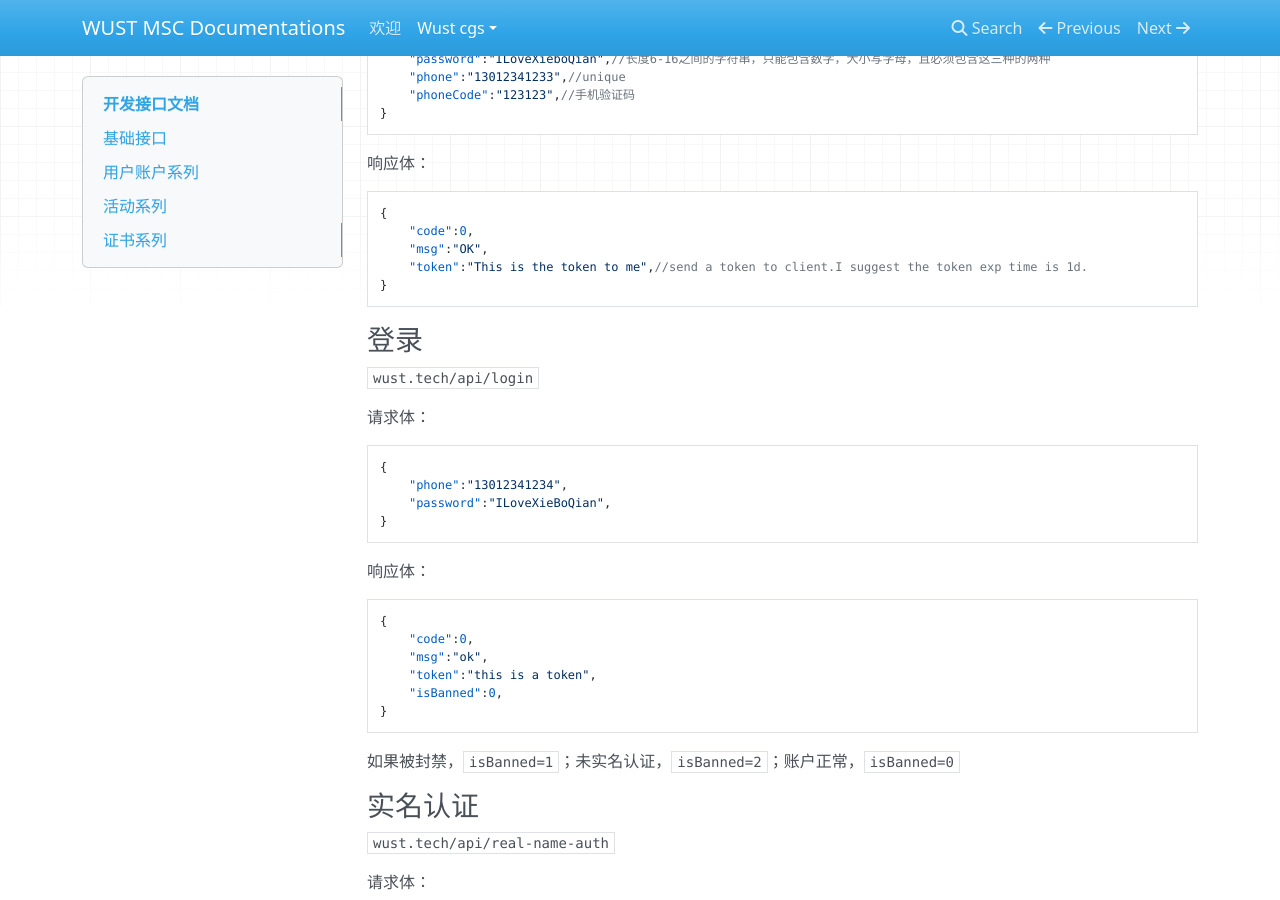
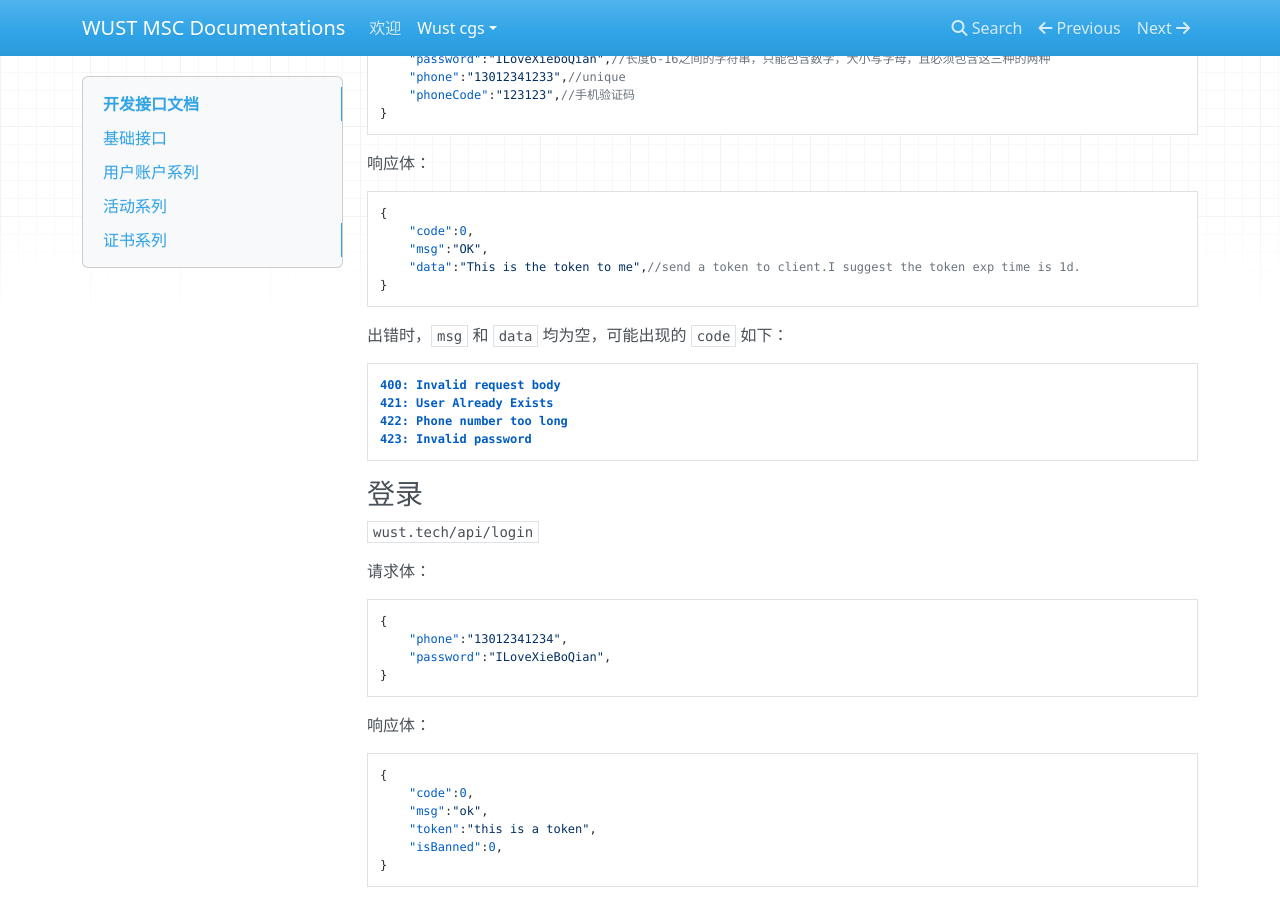
Before and after one commit to wust-msc-project/docs, an MkDocs documentation site: the page built from docs/wust-cgs/api/index.md, in a window 1280 px wide and 900 px high, scrolled down 1235 px. Built offline with MkDocs 1.6.1, drawn with Linux system fonts in a browser that asks for light colours; nearby versions of some CDN libraries.

Commit message:
add error examples
Signed-off-by: 嘉心猫 <shiftregister233@outlook.com>

````diff
--- a/docs/wust-cgs/api/index.md
+++ b/docs/wust-cgs/api/index.md
@@ -75,8 +75,17 @@
 {
     "code":0,
     "msg":"OK",
-    "token":"This is the token to me",//send a token to client.I suggest the token exp time is 1d.
+    "data":"This is the token to me",//send a token to client.I suggest the token exp time is 1d.
 }
+```
+
+出错时，`msg` 和 `data` 均为空，可能出现的 `code` 如下：
+
+```
+400: Invalid request body
+421: User Already Exists
+422: Phone number too long
+423: Invalid password
 ```
 
 ### 登录
````
